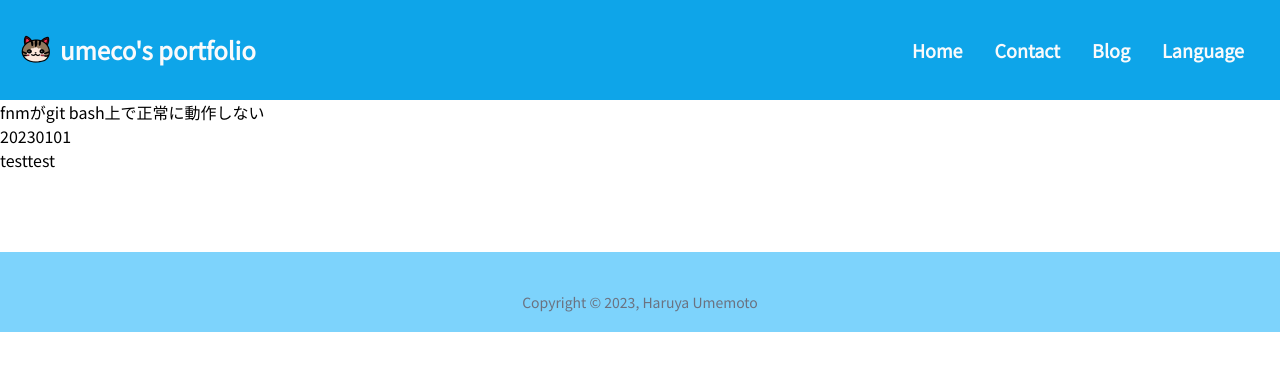
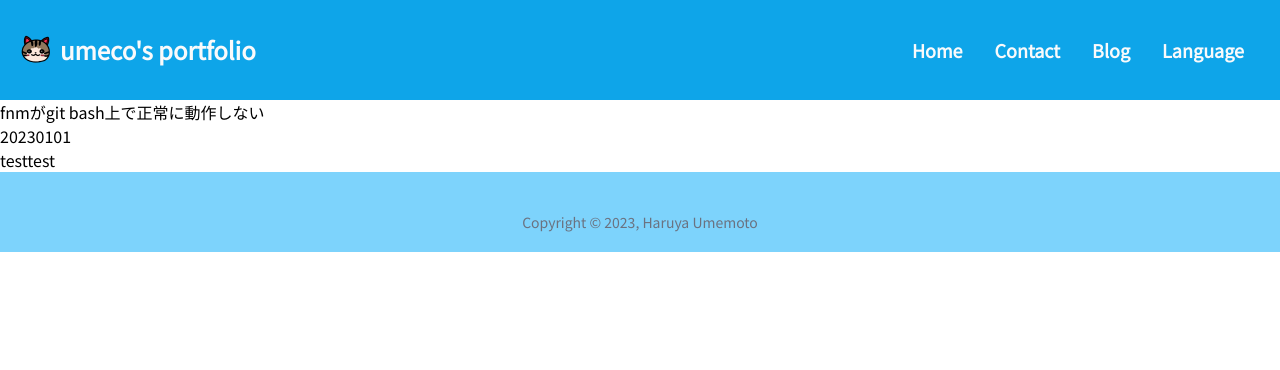
Before and after one commit to umepy/umeco-portfolio, a Next.js app: page /blogs/20230422_new_portfolio_release in a window 1280 px wide. Shown: the top 370 px of the page. Built offline with nearby package versions, Linux system fonts and the light colour scheme.

Commit message:
delete margin

```diff
--- a/src/components/footer.tsx
+++ b/src/components/footer.tsx
@@ -1,6 +1,6 @@
 export default function Navbar() {
   return (
-    <div className="bg-sky-300 mt-20">
+    <div className="bg-sky-300">
       <div className="flex justify-center">
         <p className="text-sm text-gray-500 pt-10 pb-5">
           Copyright © 2023, Haruya Umemoto
```
